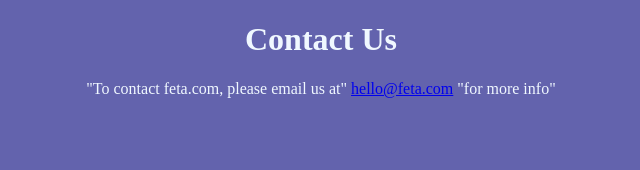
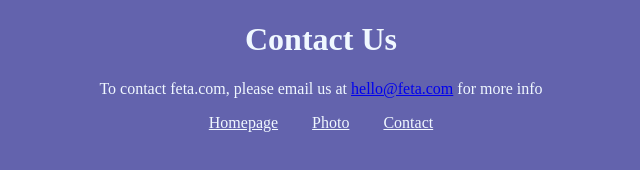
Before and after one commit to LizzieMac209/Feta-challenge, a plain HTML site: page contact.html in a window 1280 px wide. Shown: the whole page, without its empty margins (319-959 px from the left). Drawn offline with Linux system fonts and the light colour scheme.

Commit message:
created contact page

```diff
--- a/contact.html
+++ b/contact.html
@@ -11,9 +11,14 @@
     Contact Us
   </h1>
   <p>
-  "To contact feta.com, please email us at"
-  <a href="mailto:hello@feta.com" title="contact us by email">hello@feta.com</a>
-"for more info"
+  To contact feta.com, please email us at
+  <a href="mailto:hi@feta.com" title="contact us by email">hello@feta.com</a>
+for more info
 </p>
+<footer>
+    <a href="/" title="Home">Homepage</a>
+    <a href="/photo" title="Feta photo">Photo</a>
+    <a href="/contact" title="Contact Feta.com">Contact</a>
+  </footer>
 </body>
 </html>
```
